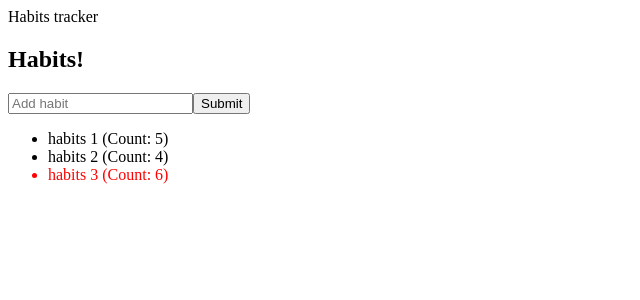
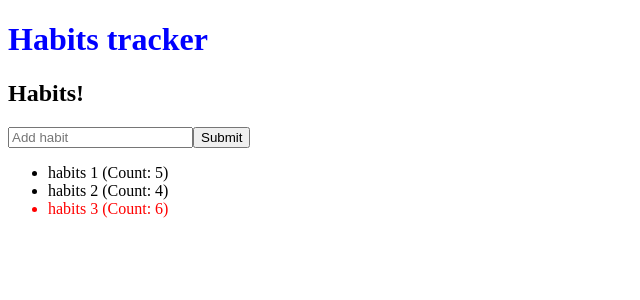
Before and after one commit to leopaul29/egghead-angular, an Angular app: page / in a window 1280 px wide. Shown: the top 300 px of the page, without its empty margins (0-640 px from the left). Built offline with nearby package versions, Linux system fonts and the light colour scheme.

Commit message:
add scoped style

```diff
--- a/src/app/app.component.html
+++ b/src/app/app.component.html
@@ -1,2 +1,2 @@
-<div>{{title}}</div>
+<h1>{{title}}</h1>
 <app-habit-list></app-habit-list>
--- a/src/app/app.component.ts
+++ b/src/app/app.component.ts
@@ -3,7 +3,13 @@ import { Component } from '@angular/core';
 @Component({
   selector: 'app-root',
   templateUrl: './app.component.html',
-  styleUrls: ['./app.component.css']
+  styles: [
+    `
+      h1 {
+        color: blue;
+      }
+    `,
+  ],
 })
 export class AppComponent {
   title = 'Habits tracker';
--- a/src/app/habit-list/habit-list.component.ts
+++ b/src/app/habit-list/habit-list.component.ts
@@ -16,7 +16,6 @@ import { HabitService } from '../habit.service';
       ></app-habit-item>
     </ul>
   `,
-  styleUrls: ['./habit-list.component.css'],
 })
 export class HabitListComponent implements OnInit {
   habits: Observable<Habit[]>;
```
Also changed, not shown: src/app/app.component.css (deleted), src/app/habit-list/habit-list.component.css (deleted).
